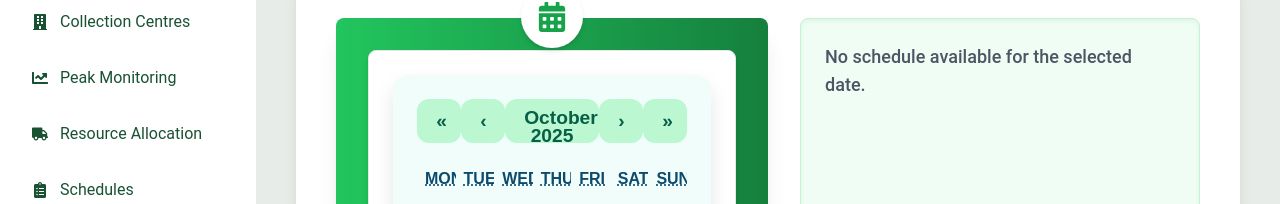
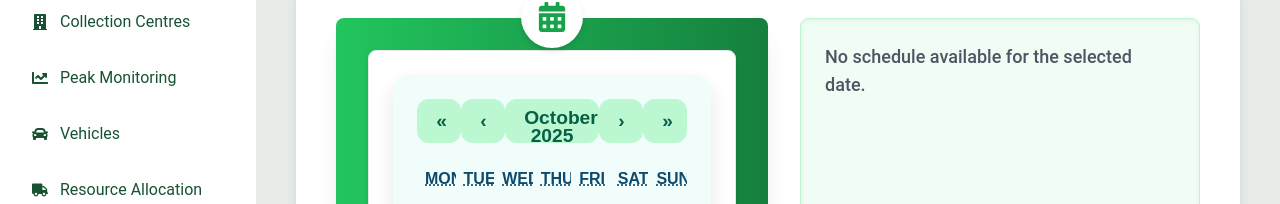
Before and after one commit to DilmiSansala/Waste-Managment, a React (Create React App) app in the folder frontend/: page /schedulePage in a window 1280 px wide. Shown: the part 158-362 px from the top of the page. Built offline with nearby package versions, Linux system fonts and the light colour scheme; no server answers.

Commit message:
updated admin side bar

```diff
--- a/frontend/src/components/AdminSidebar.js
+++ b/frontend/src/components/AdminSidebar.js
@@ -7,7 +7,8 @@ import {
   FaSignOutAlt,
   FaTruck,
   FaBars,
-  FaClipboardList
+  FaClipboardList,
+   FaCar,
 } from "react-icons/fa"; // Import icons from react-icons
 import logo from "../images/leaf.png"; // Ensure the correct path to your logo is provided
 
@@ -77,6 +78,20 @@ const AdminSidebar = () => {
                 Peak Monitoring
               </Link>
             </li>
+
+
+
+            {/* ✅ New Vehicles link */}
+            <li>
+              <Link
+                to="/admin/vehicles"
+                className="flex items-center text-[#185233] hover:bg-gray-100 px-4 py-2 rounded-md"
+              >
+                <FaCar className="mr-3" />
+                Vehicles
+              </Link>
+            </li>
+
             <li>
               <Link
                 to="/admin-allocate-resources"
```
